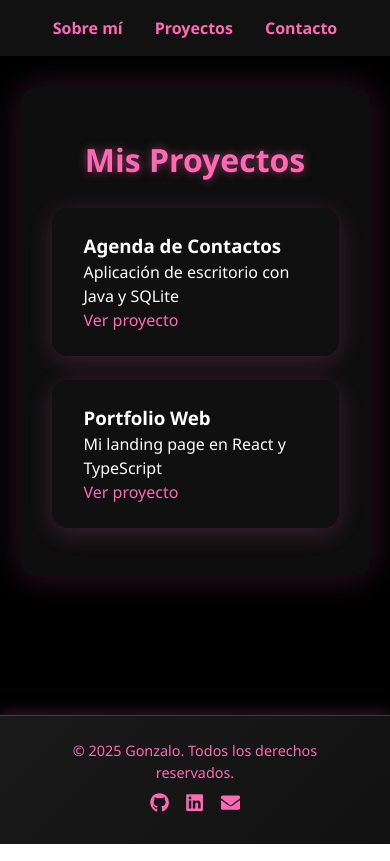
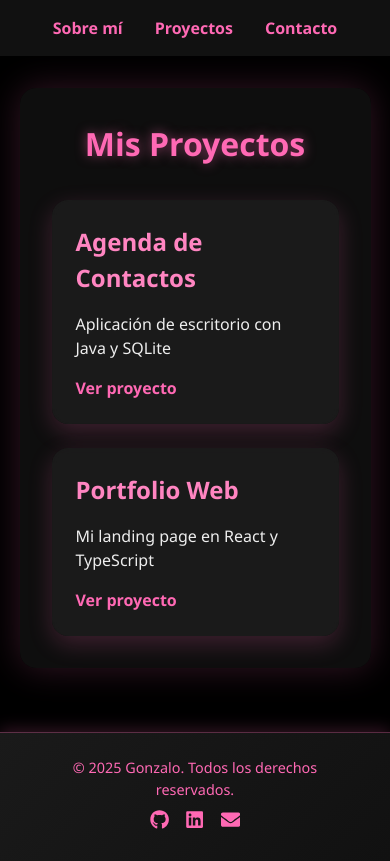
Before and after one commit to gonzalocg123/mi-portfolio, a React (Vite) app: page /#/proyectos in a window 390 px wide. Built offline with nearby package versions, Linux system fonts and the light colour scheme.

Commit message:
Mejoras en el diseño y estructura de las secciones de Proyectos y Contacto: se actualizaron estilos en CSS, se optimizó la presentación de los formularios y se mejoró la responsividad.

```diff
--- a/src/App.css
+++ b/src/App.css
@@ -87,90 +87,135 @@ section:hover {
   box-shadow: 0 0 25px #ff69b4;
 }
 
-/* ==== Proyectos ==== */
-.proyectos h2, .sobre-mi h2, .contacto h2 {
-  font-size: 2.5rem;
-  color: #ff69b4;
-  margin-bottom: 1.5rem;
-  text-shadow: 0 0 10px rgba(255,105,180,0.5);
-}
-.proyectos ul {
-  list-style: none;
+/* ===== Proyectos ===== */
+.proyectos {
+  max-width: 1000px;
+  margin: 2rem auto;
+  padding: 2rem;
   display: flex;
   flex-direction: column;
+  align-items: center;
+}
+
+.proyectos h2 {
+  font-size: 2.8rem;
+  color: #ff69b4;
+  margin-bottom: 2rem;
+  text-shadow: 0 0 12px rgba(255,105,180,0.5);
+}
+
+.proyectos-grid {
+  display: grid;
+  grid-template-columns: repeat(auto-fit, minmax(250px, 1fr));
   gap: 1.5rem;
   width: 100%;
 }
+
 .proyecto-card {
+  background: rgba(30,30,30,0.75);
+  backdrop-filter: blur(10px);
   border-radius: 16px;
-  background: rgba(17, 17, 17, 0.75);
-  backdrop-filter: blur(8px);
-  box-shadow: 0 5px 25px rgba(255, 105, 180, 0.2);
+  padding: 1.5rem;
+  box-shadow: 0 8px 25px rgba(255,105,180,0.2);
+  display: flex;
+  flex-direction: column;
+  justify-content: space-between;
   transition: transform 0.3s, box-shadow 0.3s;
-  padding: 1.5rem 2rem;
 }
+
 .proyecto-card:hover {
-  transform: translateY(-5px) scale(1.02);
-  box-shadow: 0 8px 35px rgba(255,105,180,0.35);
+  transform: translateY(-5px);
+  box-shadow: 0 12px 35px rgba(255,105,180,0.35);
 }
+
+.proyecto-card h3 {
+  font-size: 1.5rem;
+  color: #ff85c1;
+  margin-bottom: 1rem;
+}
+
+.proyecto-card p {
+  flex: 1;
+  color: #eee;
+  font-size: 1rem;
+  margin-bottom: 1rem;
+}
+
 .proyecto-card a {
+  text-decoration: none;
+  font-weight: 600;
   color: #ff69b4;
-  text-decoration: none;
   transition: color 0.3s;
 }
-.proyecto-card a:hover { color: #fff; }
 
-/* ==== Contacto ==== */
-.contacto-form {
+.proyecto-card a:hover {
+  color: #fff;
+}
+
+/* ===== Contacto ===== */
+.contacto {
+  max-width: 600px;
+  margin: 2rem auto;
+  padding: 2.5rem;
+  border-radius: 16px;
+  background: rgba(30,30,30,0.75);
+  backdrop-filter: blur(10px);
+  box-shadow: 0 8px 30px rgba(255,105,180,0.2);
   display: flex;
   flex-direction: column;
-  gap: 1.5rem;
-  width: 100%;
-  background: rgba(17,17,17,0.65);
-  padding: 2rem;
-  border-radius: 16px;
-  box-shadow: 0 0 35px rgba(255,105,180,0.2);
+  align-items: center;
 }
+
+.contacto h2 {
+  font-size: 2.5rem;
+  color: #ff69b4;
+  margin-bottom: 2rem;
+  text-shadow: 0 0 12px rgba(255,105,180,0.5);
+}
+
 .contacto input,
 .contacto textarea {
   width: 100%;
   padding: 1rem 1.2rem;
   border-radius: 12px;
   border: 2px solid #ff69b4;
-  background: rgba(0,0,0,0.6);
+  background: #111;
   color: #fff;
   font-size: 1rem;
+  margin-bottom: 1.5rem;
+  outline: none;
   transition: all 0.3s ease;
-  outline: none;
 }
+
 .contacto input:focus,
 .contacto textarea:focus {
   border-color: #ff85c1;
-  box-shadow: 0 0 20px #ff69b4;
-  transform: scale(1.02);
+  box-shadow: 0 0 15px rgba(255,105,180,0.4);
 }
+
 .contacto button {
-  padding: 1rem 2rem;
+  padding: 1rem 1.8rem;
+  border-radius: 12px;
   border: none;
-  border-radius: 12px;
-  background: linear-gradient(90deg, #ff69b4, #ff85c1);
+  background: linear-gradient(90deg,#ff69b4,#ff85c1);
+  color: #000;
   font-weight: 700;
   cursor: pointer;
-  transition: all 0.3s ease;
-  box-shadow: 0 0 12px #ff69b4;
+  transition: transform 0.3s, box-shadow 0.3s;
 }
+
 .contacto button:hover {
   transform: scale(1.05);
-  box-shadow: 0 0 25px #ff69b4, 0 0 45px #ff85c1;
-  background: linear-gradient(90deg, #ff85c1, #ff69b4);
+  box-shadow: 0 0 25px #ff69b4,0 0 40px #ff85c1;
 }
+
 .success-message {
-  text-align: center;
+  margin-top: 1rem;
   font-weight: 600;
   color: #ff85c1;
-  text-shadow: 0 0 15px rgba(255, 105, 180, 0.5);
-  animation: fadeInUp 0.5s forwards;
+  text-shadow: 0 0 10px rgba(255,105,180,0.4);
 }
+
 
 /* ==== Footer ==== */
 footer.footer {
--- a/src/pages/Contacto.tsx
+++ b/src/pages/Contacto.tsx
@@ -30,15 +30,9 @@ export default function Contacto() {
   return (
     <section className="contacto">
       <h2>Contáctame</h2>
-      <form ref={form} onSubmit={sendEmail} className="contacto-form">
-        <label>
-          Correo electrónico:
-          <input type="email" name="user_email" placeholder="tuemail@ejemplo.com" required />
-        </label>
-        <label>
-          Mensaje:
-          <textarea name="message" rows={6} placeholder="Escribe tu mensaje aquí..." required />
-        </label>
+      <form ref={form} onSubmit={sendEmail}>
+        <input type="email" name="user_email" placeholder="Correo electrónico" required />
+        <textarea name="message" rows={5} placeholder="Escribe tu mensaje..." required />
         <button type="submit">Enviar</button>
         {success && <p className="success-message">✅ Correo enviado con éxito</p>}
       </form>
--- a/src/pages/Proyectos.tsx
+++ b/src/pages/Proyectos.tsx
@@ -9,19 +9,17 @@ export default function Proyectos() {
   return (
     <section className="proyectos">
       <h2>Mis Proyectos</h2>
-      <ul>
+      <div className="proyectos-grid">
         {proyectos.map((proyecto, idx) => (
-          <li key={idx} className="proyecto-card">
-            <div className="card-content">
+          <div key={idx} className="proyecto-card">
             <h3>{proyecto.nombre}</h3>
             <p>{proyecto.descripcion}</p>
             <a href={proyecto.enlace} target="_blank" rel="noopener noreferrer">
               Ver proyecto
             </a>
           </div>
-          </li>
         ))}
-      </ul>
+      </div>
     </section>
   );
 }
```
Lines whose indentation alone changed are shown as unchanged.
